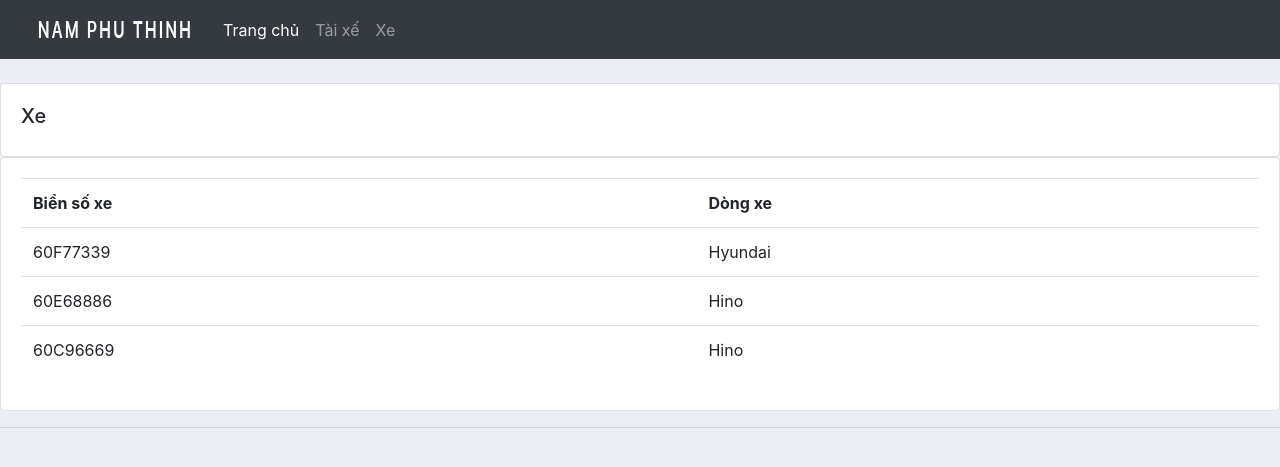
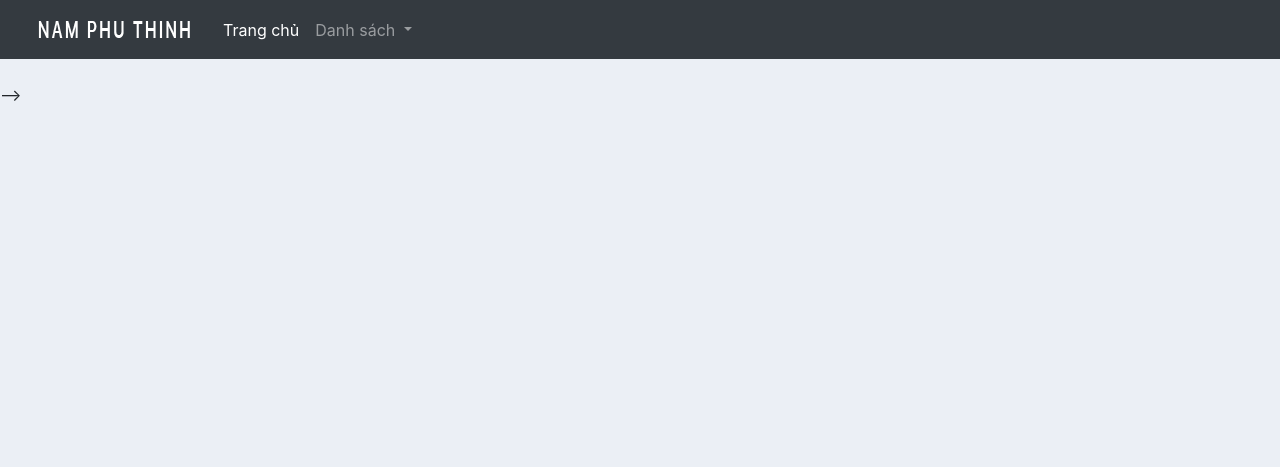
Before and after one commit to dangmc/namphuthinh, a Django app: page /vehicle/ in a window 1280 px wide. Shown: the top 467 px of the page. Run offline with Django 3.2, Linux system fonts and the light colour scheme; data comes from the database, SQL or seed files in the repository; both versions use the stored data as it was after the commit.

Commit message:
reefactor

```diff
--- a/static/css/main.css
+++ b/static/css/main.css
@@ -3,6 +3,10 @@
 
 		body{
 			background-color: #ebeff5;
+		}
+
+		.site-footer {
+            background-color: #ebeff5;
 		}
 
 		#total-orders{
--- a/transport/templates/transport/driver.html
+++ b/transport/templates/transport/driver.html
@@ -3,8 +3,8 @@
 {% block content%}
 <br>
 
-<div class="row">
-    <div class="col-md">
+<div class="row-md-12">
+    <div class="col-md-12">
         <div class="card card-body">
             <h5>Tài xế</h5>
         </div>
--- a/transport/templates/transport/main.html
+++ b/transport/templates/transport/main.html
@@ -2,7 +2,7 @@
 <!DOCTYPE html>
 <html>
 <head>
-    <title> Nam Phu Thinnh</title>
+    <title> Nam Phu Thinh</title>
     <link rel="stylesheet" href="https://cdn.jsdelivr.net/npm/bootstrap@4.6.0/dist/css/bootstrap.min.css"
           integrity="sha384-B0vP5xmATw1+K9KRQjQERJvTumQW0nPEzvF6L/Z6nronJ3oUOFUFpCjEUQouq2+l" crossorigin="anonymous">
 
@@ -15,8 +15,6 @@
 {% block content %}
 
 {% endblock %}
-<hr>
-
 <script src="https://code.jquery.com/jquery-3.5.1.slim.min.js"
         integrity="sha384-DfXdz2htPH0lsSSs5nCTpuj/zy4C+OGpamoFVy38MVBnE+IbbVYUew+OrCXaRkfj"
         crossorigin="anonymous"></script>
--- a/transport/templates/transport/navbar.html
+++ b/transport/templates/transport/navbar.html
@@ -1,7 +1,8 @@
 {% load static %}
 <nav class="navbar navbar-expand-lg navbar-dark bg-dark">
     <img src="{% static 'images/namphuthinh.png' %}">
-  <button class="navbar-toggler" type="button" data-toggle="collapse" data-target="#navbarNav" aria-controls="navbarNav" aria-expanded="false" aria-label="Toggle navigation">
+    <button class="navbar-toggler" type="button" data-toggle="collapse" data-target="#navbarNav"
+            aria-controls="navbarNav" aria-expanded="false" aria-label="Toggle navigation">
         <span class="navbar-toggler-icon"></span>
     </button>
     <div class="collapse navbar-collapse" id="navbarNav">
@@ -9,11 +10,17 @@
             <li class="nav-item active">
                 <a class="nav-link" href="{% url 'home' %}">Trang chủ </a>
             </li>
-      <li class="nav-item">
-        <a class="nav-link" href="{% url 'driver' %}">Tài xế</a>
-      </li>
-      <li class="nav-item">
-        <a class="nav-link" href="{% url 'vehicle' %}">Xe</a>
+            <li class="nav-item dropdown">
+                <a class="nav-link dropdown-toggle" href="#" id="navbarDropdown" role="button" data-toggle="dropdown"
+                   aria-haspopup="true" aria-expanded="false">
+                    Danh sách
+                </a>
+                <div class="dropdown-menu" aria-labelledby="navbarDropdown">
+                    <a class="dropdown-item" href="{% url 'driver' %}">Tài xế</a>
+                    <a class="dropdown-item" href="{% url 'vehicle' %}">Xe</a>
+                    <div class="dropdown-divider"></div>
+                    <a class="dropdown-item" href="{% url 'manager' %}">Quản trị</a>
+                </div>
             </li>
         </ul>
     </div>
--- a/transport/templates/transport/vehicle.html
+++ b/transport/templates/transport/vehicle.html
@@ -2,27 +2,5 @@
 
 {% block content%}
 <br>
-
-<div class="row">
-    <div class="col-md">
-        <div class="card card-body">
-            <h5>Xe</h5>
-        </div>
-        <div class="card card-body">
-            <table class="table">
-                <tr>
-                    <th>Biển số xe</th>
-                    <th>Dòng xe</th>
-                </tr>
-                {% for i in vehicles%}
-                <tr>
-                    <td> {{i.license_plates}} </td>
-                    <td> {{i.model}} </td>
-                </tr>
-                {% endfor %}
-            </table>
-        </div>
-    </div>
-
-</div>
+ -->
 {% endblock %}
--- a/transport/urls.py
+++ b/transport/urls.py
@@ -1,9 +1,12 @@
 from django.contrib import admin
 from django.urls import path
 from . import views
+from django.views.generic.base import RedirectView
+from django.urls import path, reverse_lazy
 
 urlpatterns = [
     path('', views.home, name='home'),
     path('vehicle/', views.vehicle, name='vehicle'),
     path('driver/', views.driver, name='driver'),
+    path('manager/', RedirectView.as_view(url=reverse_lazy('admin:index')), name='manager'),
 ]
```
Also changed, not shown: transport/templates/transport/dashboard.html (+5 -26 lines), db.sqlite3. Lines whose indentation alone changed are shown as unchanged.
